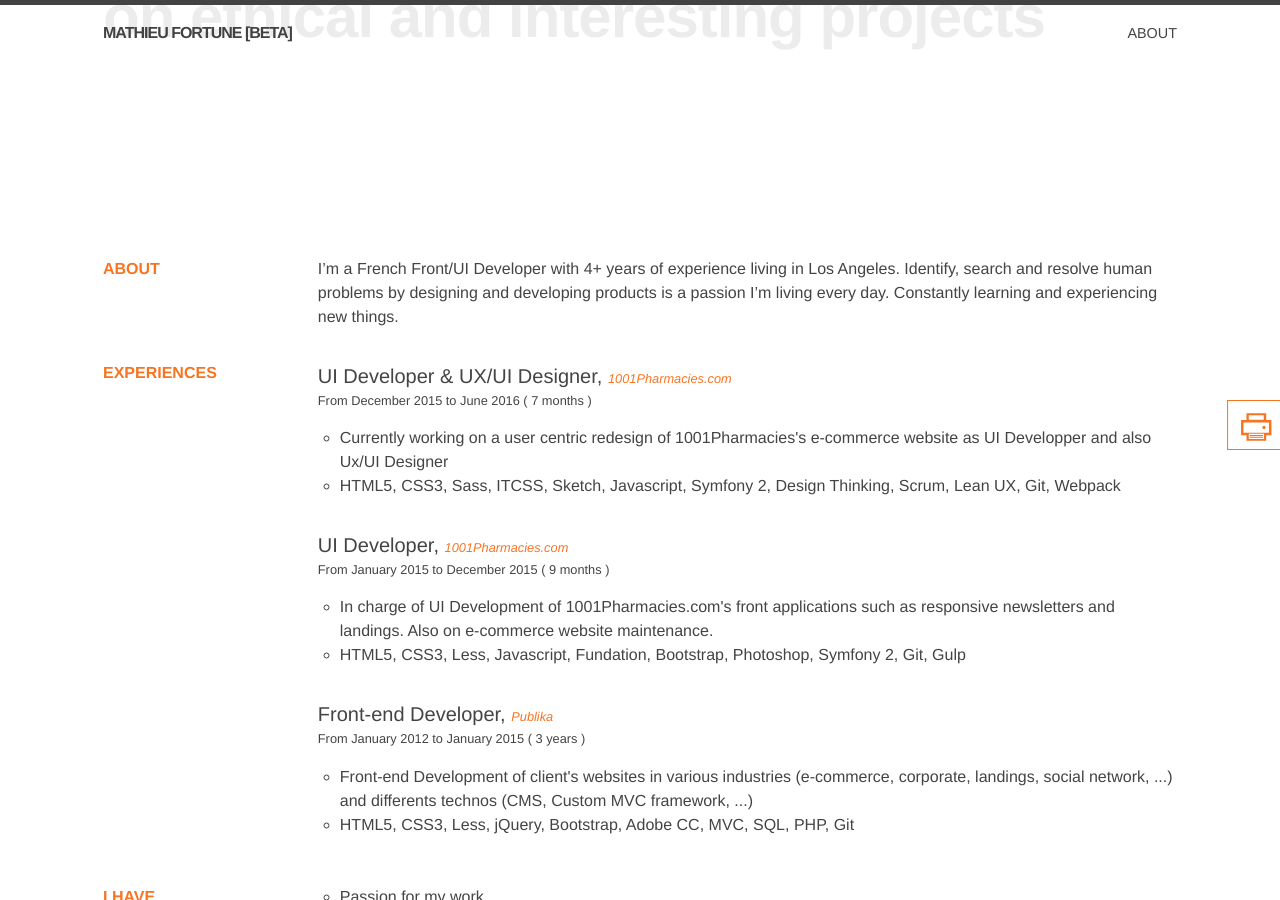
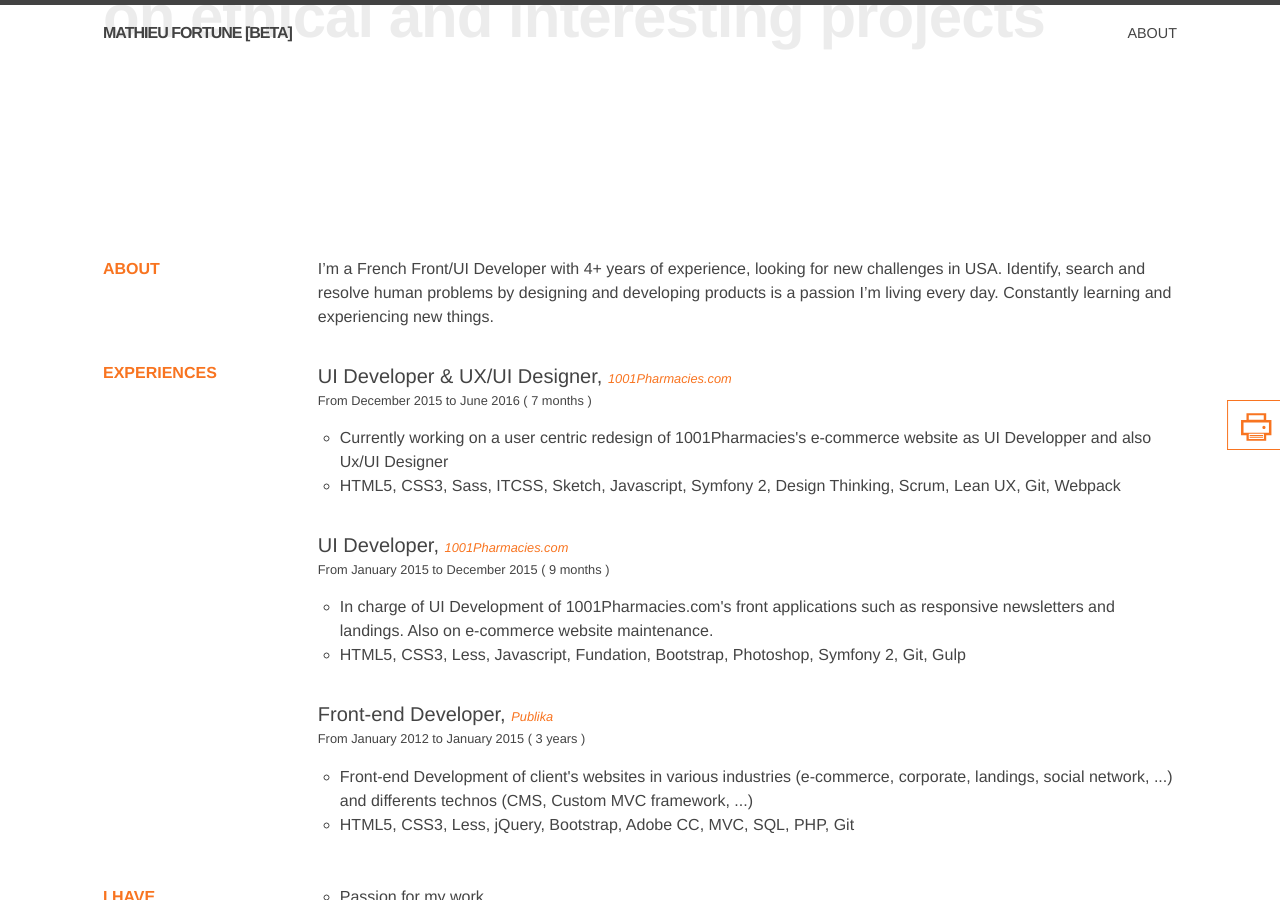
Before and after one commit to MathieuFortune/mathieufortune.github.io, a Jekyll site: the page built from about.md, in a window 1280 px wide and 900 px high, scrolled down 431 px. Built offline with Jekyll 4.4.1, drawn with Linux system fonts in a browser that asks for light colours.

Commit message:
[UP] location update

```diff
--- a/_data/about.json
+++ b/_data/about.json
@@ -2,11 +2,11 @@
   "uvp_title": "Share our passions<br/> by working between humans<br/> on ethical and interesting projects",
   "cv": {
     "title": "Mathieu Fortune <br/> Front/UI Developer",
-    "desc": "4+ years Front/UI Developer looking for new challenges in Los Angeles. <br/>Send me an email at <strong>pro.mathieu.fortune@gmail.com</strong>",
+    "desc": "4+ years Front/UI Developer looking for new challenges in USA. <br/>Send me an email at <strong>pro.mathieu.fortune@gmail.com</strong>",
   },
   "about": {
     "title": "About",
-    "desc": "I'm a French Front/UI Developer with 4+ years of experience living in Los Angeles. Identify, search and resolve human problems by designing and developing products is a passion I'm living every day. Constantly learning and experiencing new things.",
+    "desc": "I'm a French Front/UI Developer with 4+ years of experience, looking for new challenges in USA. Identify, search and resolve human problems by designing and developing products is a passion I'm living every day. Constantly learning and experiencing new things.",
   },
   "experience_heading": "Experiences",
   "experiences": [
```
